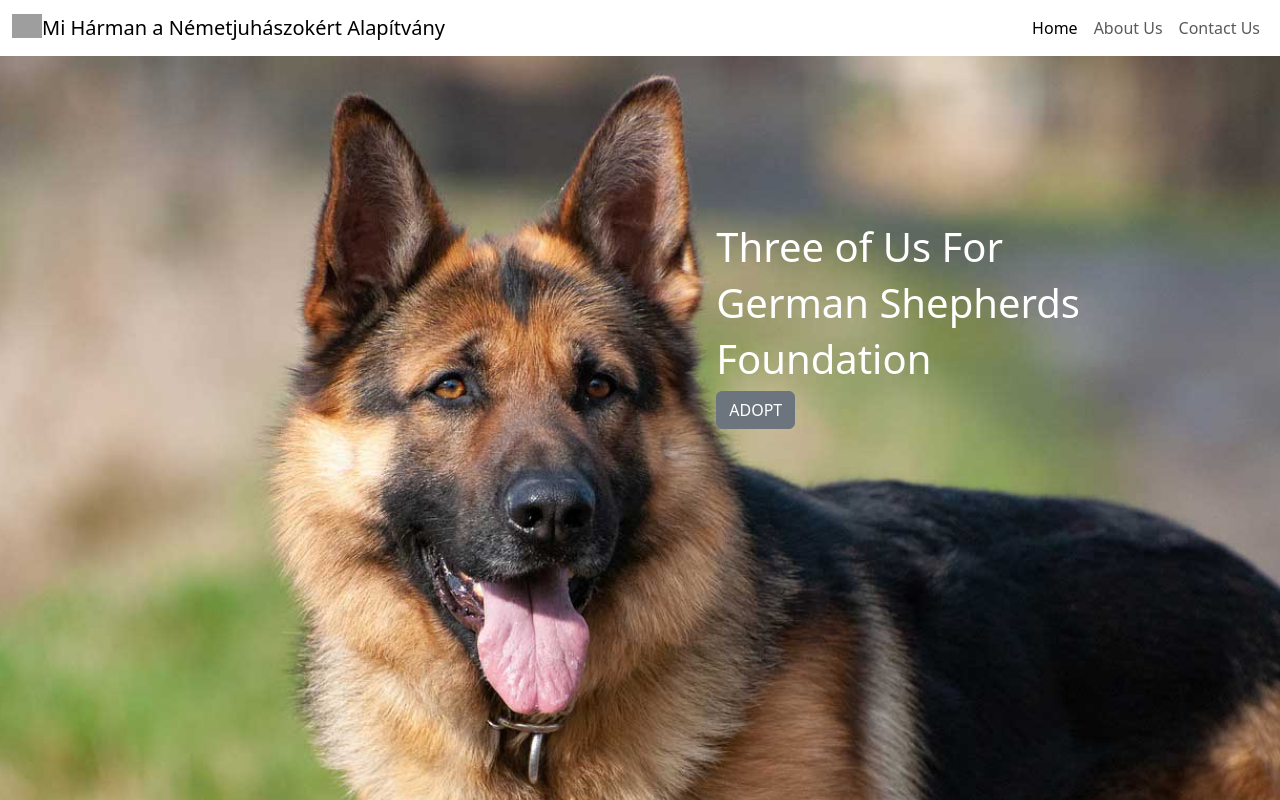
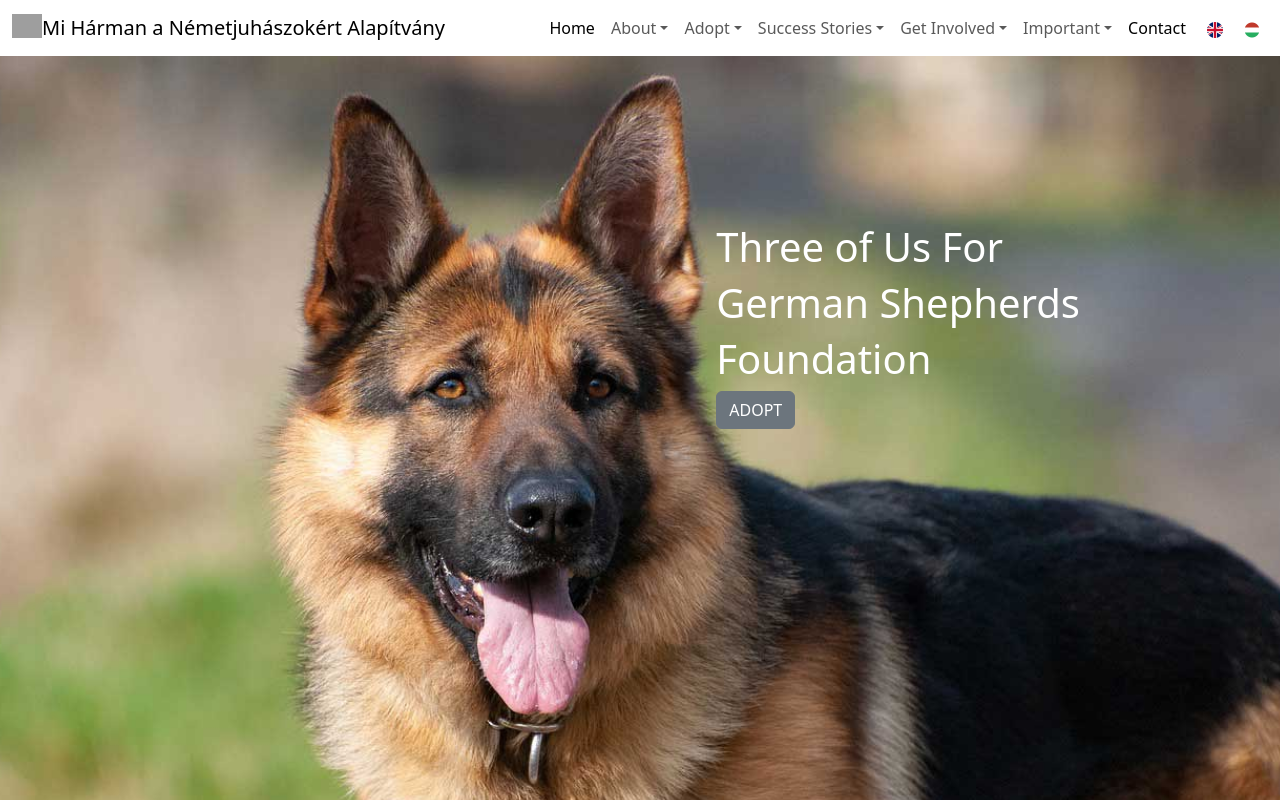
Before and after one commit to sp-ho/animal-rescue, a React (Vite) app: page / in a window 1280 px wide. Shown: the top 800 px of the page. Built offline with nearby package versions, Linux system fonts and the light colour scheme; grey boxes are pictures that could not be loaded.

Commit message:
9th commit

```diff
--- a/src/App.css
+++ b/src/App.css
@@ -85,3 +85,20 @@
     font-size: large;
     color: darkgreen;
   }
+
+  .uploaded-image {
+    display: flex;
+    align-items: center;
+  }
+
+  .trash-icon {
+    color: red;
+    margin-left: 10px; /* spacing between image and icon*/
+    cursor: pointer;
+  }
+
+.flag-icon {
+  width: 16px;
+  height: 16px;
+  margin-left: 5px;
+}
--- a/src/components/Navbar.tsx
+++ b/src/components/Navbar.tsx
@@ -1,5 +1,7 @@
 import React from "react";
 import { Link } from "react-router-dom";
+import hungarian from "../images/hungarian.png";
+import english from "../images/united-kingdom.png";
 
 const Navbar: React.FC = () => {
   return (
@@ -33,44 +35,161 @@ const Navbar: React.FC = () => {
                 Home
               </Link>
             </li>
-            <li className="nav-item">
-              <Link className="nav-link" to={"/about"}>
+            <li className="nav-item  dropdown">
+              <span
+                className="nav-link dropdown-toggle"
+                data-bs-toggle="dropdown"
+                aria-haspopup="true"
+                aria-expanded="false"
+              >
+                About
+              </span>
+              <ul className="dropdown-menu" aria-labelledby="navbarDropdown">
+                <li>
+                  <Link className="dropdown-item" to="/about">
                     About Us
                   </Link>
                 </li>
-            <li className="nav-item">
-              <Link className="nav-link" to={"/contact"}>
-                Contact Us
+                <li>
+                  <Link className="dropdown-item" to="/fostering">
+                    About Fostering
                   </Link>
                 </li>
-            {/* <li className="nav-item dropdown">
-              <a
+                <li>
+                  <Link className="dropdown-item" to="/breed">
+                    About The Breed
+                  </Link>
+                </li>
+                <li>
+                  <Link className="dropdown-item" to="/microchips">
+                    About Microchips
+                  </Link>
+                </li>
+                <li>
+                  <Link className="dropdown-item" to="/spayingneutering">
+                    About Spaying & Neutering
+                  </Link>
+                </li>
+              </ul>
+            </li>
+            <li className="nav-item  dropdown">
+              <span
                 className="nav-link dropdown-toggle"
-                href="#"
-                role="button"
                 data-bs-toggle="dropdown"
+                aria-haspopup="true"
                 aria-expanded="false"
               >
-                Dropdown link
-              </a>
-              <ul className="dropdown-menu">
+                Adopt
+              </span>
+              <ul className="dropdown-menu" aria-labelledby="navbarDropdown">
                 <li>
-                  <a className="dropdown-item" href="#">
-                    Action
-                  </a>
+                  <Link className="dropdown-item" to="/adopt">
+                    The Adoption process
+                  </Link>
+                </li>
+              </ul>
+            </li>
+            {/* Success Stories dropdown */}
+            <li className="nav-item  dropdown">
+              <span
+                className="nav-link dropdown-toggle"
+                data-bs-toggle="dropdown"
+                aria-haspopup="true"
+                aria-expanded="false"
+              >
+                Success Stories
+              </span>
+              <ul className="dropdown-menu" aria-labelledby="navbarDropdown">
+                <li>
+                  <Link className="dropdown-item" to="/adoptedphotos">
+                    Already Adopted - Photos
+                  </Link>
                 </li>
                 <li>
-                  <a className="dropdown-item" href="#">
-                    Another action
-                  </a>
+                  <Link className="dropdown-item" to="/adoptedvideos">
+                    Already Adopted - Videos
+                  </Link>
                 </li>
                 <li>
-                  <a className="dropdown-item" href="#">
-                    Something else here
-                  </a>
+                  <Link className="dropdown-item" to="/feedback">
+                    Feedback from Adopters
+                  </Link>
                 </li>
               </ul>
-            </li> */}
+            </li>
+            {/* Get Involved dropdown */}
+            <li className="nav-item  dropdown">
+              <span
+                className="nav-link dropdown-toggle"
+                data-bs-toggle="dropdown"
+                aria-haspopup="true"
+                aria-expanded="false"
+              >
+                Get Involved
+              </span>
+              <ul className="dropdown-menu" aria-labelledby="navbarDropdown">
+                <li>
+                  <Link className="dropdown-item" to="/people">
+                    Our Sponsors, Foster & Volunteers
+                  </Link>
+                </li>
+                <li>
+                  <Link className="dropdown-item" to="/sponsor">
+                    Become a Sponsor
+                  </Link>
+                </li>
+                <li>
+                  <Link className="dropdown-item" to="/volunteer">
+                    Become a Volunteer
+                  </Link>
+                </li>
+                <li>
+                  <Link className="dropdown-item" to="/foster">
+                    Become a Foster Home
+                  </Link>
+                </li>
+              </ul>
+            </li>
+            {/* Important dropdown */}
+            <li className="nav-item  dropdown">
+              <span
+                className="nav-link dropdown-toggle"
+                data-bs-toggle="dropdown"
+                aria-haspopup="true"
+                aria-expanded="false"
+              >
+                Important
+              </span>
+              <ul className="dropdown-menu" aria-labelledby="navbarDropdown">
+                <li>
+                  <Link className="dropdown-item" to="/videos">
+                    Videos
+                  </Link>
+                </li>
+              </ul>
+            </li>
+            <li className="nav-item">
+              <Link
+                className="nav-link active"
+                aria-current="page"
+                to={"/contact"}
+              >
+                Contact
+              </Link>
+            </li>
+            {/* Language selection */}
+            <li className="nav-item">
+              <span className="nav-link">
+                <img src={english} alt="English" className="flag-icon" />{" "}
+                {/* English flag icon */}
+              </span>
+            </li>
+            <li className="nav-item">
+              <span className="nav-link">
+                <img src={hungarian} alt="Hungarian" className="flag-icon" />{" "}
+                {/* Hungarian flag icon */}
+              </span>
+            </li>
           </ul>
         </div>
       </div>
--- a/src/main.tsx
+++ b/src/main.tsx
@@ -4,6 +4,7 @@ import { BrowserRouter as Router } from "react-router-dom";
 import App from "./App.tsx";
 import "bootstrap/dist/css/bootstrap.css";
 import "bootstrap/dist/css/bootstrap.min.css";
+import "bootstrap/dist/js/bootstrap.bundle.min.js";
 
 ReactDOM.createRoot(document.getElementById("root")!).render(
   <React.StrictMode>
--- a/src/pages/Contact.tsx
+++ b/src/pages/Contact.tsx
@@ -2,7 +2,11 @@ import { useState } from "react";
 import ReCAPTCHA from "react-google-recaptcha";
 import "../App.css";
 import { FontAwesomeIcon } from "@fortawesome/react-fontawesome";
-import { faEnvelope, faUsers } from "@fortawesome/free-solid-svg-icons";
+import {
+  faEnvelope,
+  faUsers,
+  faTrashAlt,
+} from "@fortawesome/free-solid-svg-icons";
 import {
   faFacebook,
   faInstagram,
@@ -23,6 +27,7 @@ const Contact = () => {
     comments: "",
     image: null as File | null,
     agreeTerms: false,
+    imagePreview: null as string | null, // Store the image preview URL
   });
 
   // useState for reCAPTCHA
@@ -50,11 +55,33 @@ const Contact = () => {
       const allowedImageFormats = ["image/jpeg", "image/png", "image/jpg"];
 
       if (allowedImageFormats.includes(file.type)) {
-        setFormData({ ...formData, image: file });
+        setFormData({
+          ...formData,
+          image: file,
+        });
       }
     } else {
-      // Set image to null when no file is provided
-      setFormData({ ...formData, image: null });
+      setFormData({
+        ...formData,
+        image: null,
+      });
+    }
+  };
+
+  const handleDeleteImage = () => {
+    setFormData({
+      ...formData,
+      image: null,
+    });
+    // Clear the file input
+    clearFileInput();
+  };
+
+  const clearFileInput = () => {
+    const fileInput = document.getElementById("image") as HTMLInputElement;
+
+    if (fileInput) {
+      fileInput.value = ""; // Reset the value of the file input
     }
   };
 
@@ -117,19 +144,22 @@ const Contact = () => {
             comments: "",
             image: null,
             agreeTerms: false,
+            imagePreview: null,
           });
         } else {
           console.error("Form submission failed");
         }
       } catch (error) {
         console.error("Error submitting form:", error);
+
+        // Update the submission status with an error message
+        setSubmissionStatus("error");
       }
     } else {
       // Validation errors, handle them (e.g., display errors to the user)
       console.error("Validation errors:", errors);
 
       // Display validation errors to the user
-      // You can update the UI directly without using state
       Object.entries(errors).forEach(([key, value]) => {
         const inputElement = document.getElementById(key) as HTMLInputElement;
         if (inputElement) {
@@ -273,6 +303,20 @@ const Contact = () => {
                 onChange={handleFileChange}
                 className="form-control"
               />
+              {formData.image && (
+                <div className="uploaded-image">
+                  <img
+                    src={URL.createObjectURL(formData.image)}
+                    alt="Uploaded Preview"
+                    style={{ width: "100px", height: "100px" }}
+                  />
+                  <FontAwesomeIcon
+                    icon={faTrashAlt}
+                    onClick={handleDeleteImage}
+                    className="trash-icon"
+                  />
+                </div>
+              )}
             </div>
 
             <div>
--- a/src/pages/Home.tsx
+++ b/src/pages/Home.tsx
@@ -9,7 +9,7 @@ const Home = () => {
           backgroundImage: `url(${backgroundImage})`, // image
           backgroundSize: "cover",
           backgroundPosition: "center",
-          height: "900px", // adjust the height as needed
+          height: "900px",
           display: "flex",
           flexDirection: "column",
           alignItems: "center",
@@ -23,7 +23,7 @@ const Home = () => {
           style={{
             position: "absolute",
             top: "30%",
-            right: "200px", // Adjust the distance from the right side
+            right: "200px",
             transform: "translateY(-50%)",
             textAlign: "left",
             maxWidth: "60%",
```
Also changed, not shown: src/components/FormValidator.tsx (+2 -5 lines), src/images/hungarian.png (added), src/images/united-kingdom.png (added). Lines whose indentation alone changed are shown as unchanged.
